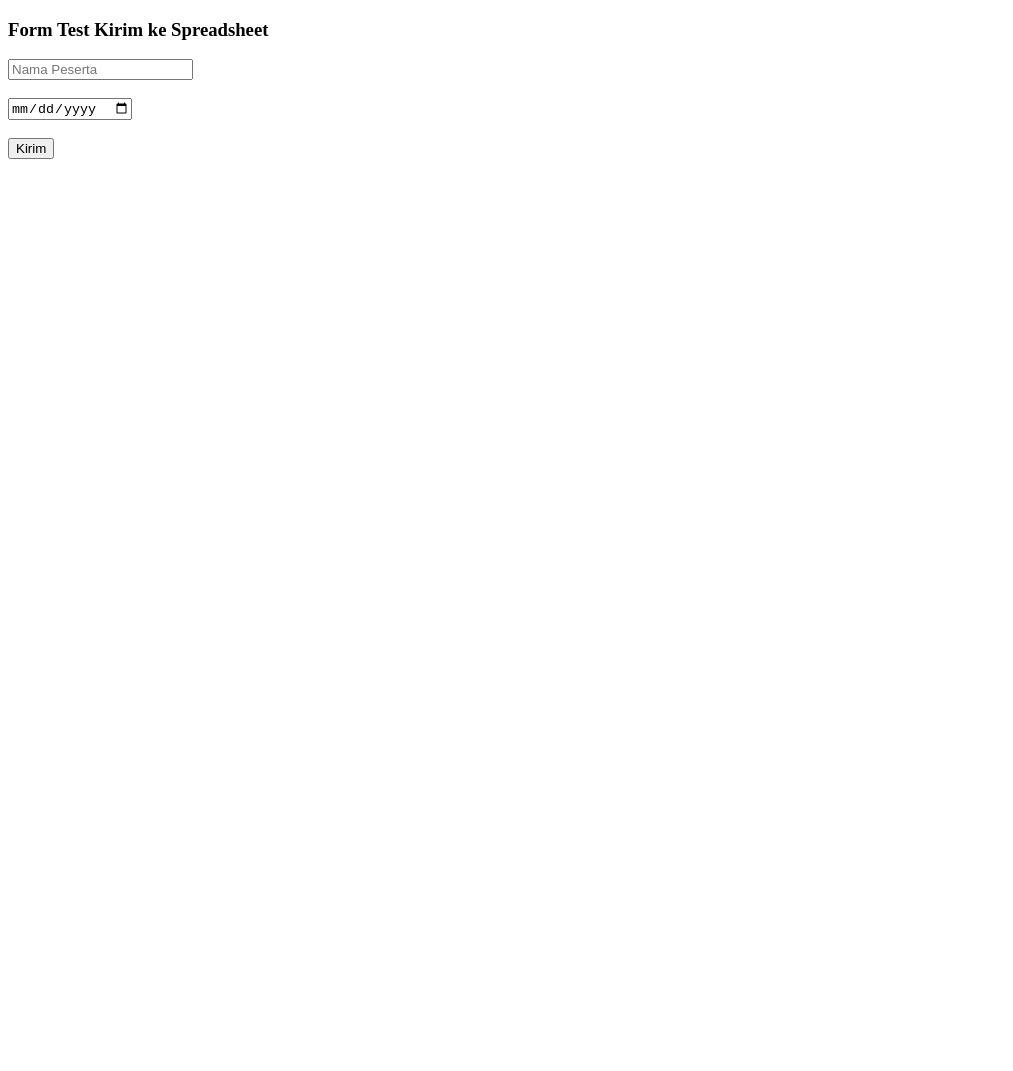
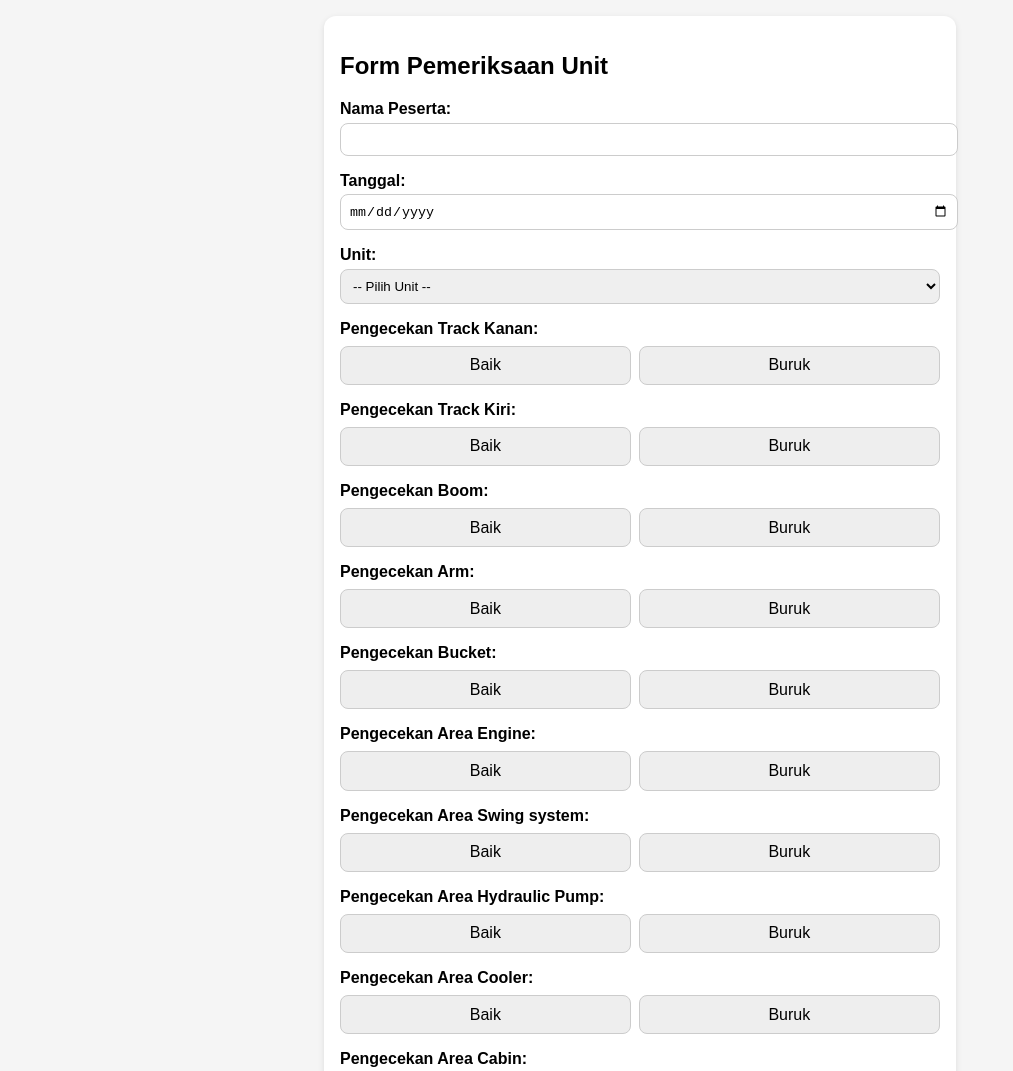
Before and after one commit to Samuel120912/Praktek-Operation, a plain HTML site: page index.html in a window 1280 px wide. Shown: the top 1071 px of the page, without its empty margins (0-1013 px from the left). Before the commit the page ends 800 px from the top, so only its background shows below. Drawn offline with Linux system fonts and the light colour scheme.

Commit message:
index.html

```diff
--- a/index.html
+++ b/index.html
@@ -1,37 +1,160 @@
 <!DOCTYPE html>
 <html lang="id">
 <head>
-  <meta charset="UTF-8">
-  <title>Test Kirim Form</title>
+  <meta charset="UTF-8" />
+  <meta name="viewport" content="width=device-width, initial-scale=1.0"/>
+  <meta name="theme-color" content="#ffffff"/>
+  <title>Form Pemeriksaan Unit</title>
+  <link rel="manifest" href="manifest.json" />
+  <link rel="icon" href="icon-192.png" />
+  <style>
+    body {
+      font-family: sans-serif;
+      margin: 1rem;
+      background: #f5f5f5;
+    }
+    form {
+      background: #fff;
+      padding: 1rem;
+      border-radius: 12px;
+      box-shadow: 0 2px 6px rgba(0,0,0,0.1);
+      max-width: 600px;
+      margin: auto;
+    }
+    label {
+      font-weight: bold;
+      display: block;
+      margin-top: 1rem;
+    }
+    input, select, textarea {
+      width: 100%;
+      padding: 0.5rem;
+      margin-top: 0.3rem;
+      border-radius: 8px;
+      border: 1px solid #ccc;
+    }
+    .btn-group {
+      display: flex;
+      gap: 0.5rem;
+      margin-top: 0.5rem;
+      flex-wrap: wrap;
+    }
+    .option-btn {
+      flex: 1 1 auto;
+      text-align: center;
+      padding: 0.6rem;
+      border: 1px solid #ccc;
+      border-radius: 8px;
+      background-color: #eee;
+      cursor: pointer;
+    }
+    .option-btn.active {
+      background-color: #4CAF50;
+      color: white;
+      font-weight: bold;
+    }
+    button {
+      margin-top: 1.5rem;
+      padding: 0.7rem 1.5rem;
+      background-color: #2196F3;
+      color: white;
+      border: none;
+      border-radius: 10px;
+      font-size: 1rem;
+      cursor: pointer;
+    }
+  </style>
 </head>
 <body>
-  <h3>Form Test Kirim ke Spreadsheet</h3>
-  <input type="text" id="namaPeserta" placeholder="Nama Peserta"><br><br>
-  <input type="date" id="tanggal"><br><br>
-  <button onclick="kirim()">Kirim</button>
+  <form id="form">
+    <h2>Form Pemeriksaan Unit</h2>
+    <label>Nama Peserta:</label>
+    <input type="text" id="nama" required />
 
-  <p id="status"></p>
+    <label>Tanggal:</label>
+    <input type="date" id="tanggal" required />
+
+    <label>Unit:</label>
+    <select id="unit" required>
+      <option value="">-- Pilih Unit --</option>
+      <option value="PC200-10 M0 CE">PC200-10 M0 CE</option>
+      <option value="PC210-10M0">PC210-10M0</option>
+      <option value="PC300-8M2">PC300-8M2</option>
+      <option value="PC350-8M2">PC350-8M2</option>
+    </select>
+
+    <div id="checks"></div>
+
+    <label>Note:</label>
+    <textarea id="note" rows="3"></textarea>
+
+    <button type="submit">Simpan</button>
+  </form>
 
   <script>
-    function kirim() {
+    const form = document.getElementById("form");
+    const checks = [
+      "Pengecekan Track Kanan",
+      "Pengecekan Track Kiri",
+      "Pengecekan Boom",
+      "Pengecekan Arm",
+      "Pengecekan Bucket",
+      "Pengecekan Area Engine",
+      "Pengecekan Area Swing system",
+      "Pengecekan Area Hydraulic Pump",
+      "Pengecekan Area Cooler",
+      "Pengecekan Area Cabin",
+      "Greasing"
+    ];
+
+    const container = document.getElementById("checks");
+    checks.forEach(item => {
+      const id = item.toLowerCase().replace(/\s+/g, "-");
+      container.innerHTML += `
+        <label>${item}:</label>
+        <div class="btn-group" data-id="${id}">
+          <div class="option-btn" data-value="${item === 'Greasing' ? 'Sudah Greasing' : 'Baik'}">${item === 'Greasing' ? 'Sudah Greasing' : 'Baik'}</div>
+          <div class="option-btn" data-value="${item === 'Greasing' ? 'Belum Greasing' : 'Buruk'}">${item === 'Greasing' ? 'Belum Greasing' : 'Buruk'}</div>
+        </div>
+      `;
+    });
+
+    const state = {};
+    document.querySelectorAll(".btn-group").forEach(group => {
+      const id = group.dataset.id;
+      const buttons = group.querySelectorAll(".option-btn");
+      buttons.forEach(btn => {
+        btn.addEventListener("click", () => {
+          buttons.forEach(b => b.classList.remove("active"));
+          btn.classList.add("active");
+          state[id] = btn.dataset.value;
+        });
+      });
+    });
+
+    form.addEventListener("submit", e => {
+      e.preventDefault();
       const data = {
-        namaPeserta: document.getElementById("namaPeserta").value,
+        nama: document.getElementById("nama").value,
         tanggal: document.getElementById("tanggal").value,
+        unit: document.getElementById("unit").value,
+        note: document.getElementById("note").value,
+        ...state
       };
+      const simpanan = JSON.parse(localStorage.getItem("pemeriksaan")) || [];
+      simpanan.push(data);
+      localStorage.setItem("pemeriksaan", JSON.stringify(simpanan));
+      alert("Data berhasil disimpan secara lokal!");
+      form.reset();
+      document.querySelectorAll(".option-btn").forEach(btn => btn.classList.remove("active"));
+    });
 
-      fetch("https://script.google.com/macros/s/AKfycbwIWbQbqwChvkGRmegTUyiDIt_XGXyYTo5wN6r_UOVsds5WKk4eowCOXh8pnqENzjC9/exec", {
-        method: "POST",
-        body: JSON.stringify(data),
-        headers: {
-          "Content-Type": "application/json"
-        }
-      })
-      .then(res => res.text())
-      .then(res => {
-        document.getElementById("status").innerText = "✅ " + res;
-      })
-      .catch(err => {
-        document.getElementById("status").innerText = "❌ Error: " + err;
+    // PWA Service Worker
+    if ('serviceWorker' in navigator) {
+      window.addEventListener('load', () => {
+        navigator.serviceWorker.register('sw.js')
+          .then(reg => console.log('Service Worker registered:', reg.scope))
+          .catch(err => console.error('Service Worker failed:', err));
       });
     }
   </script>
```
